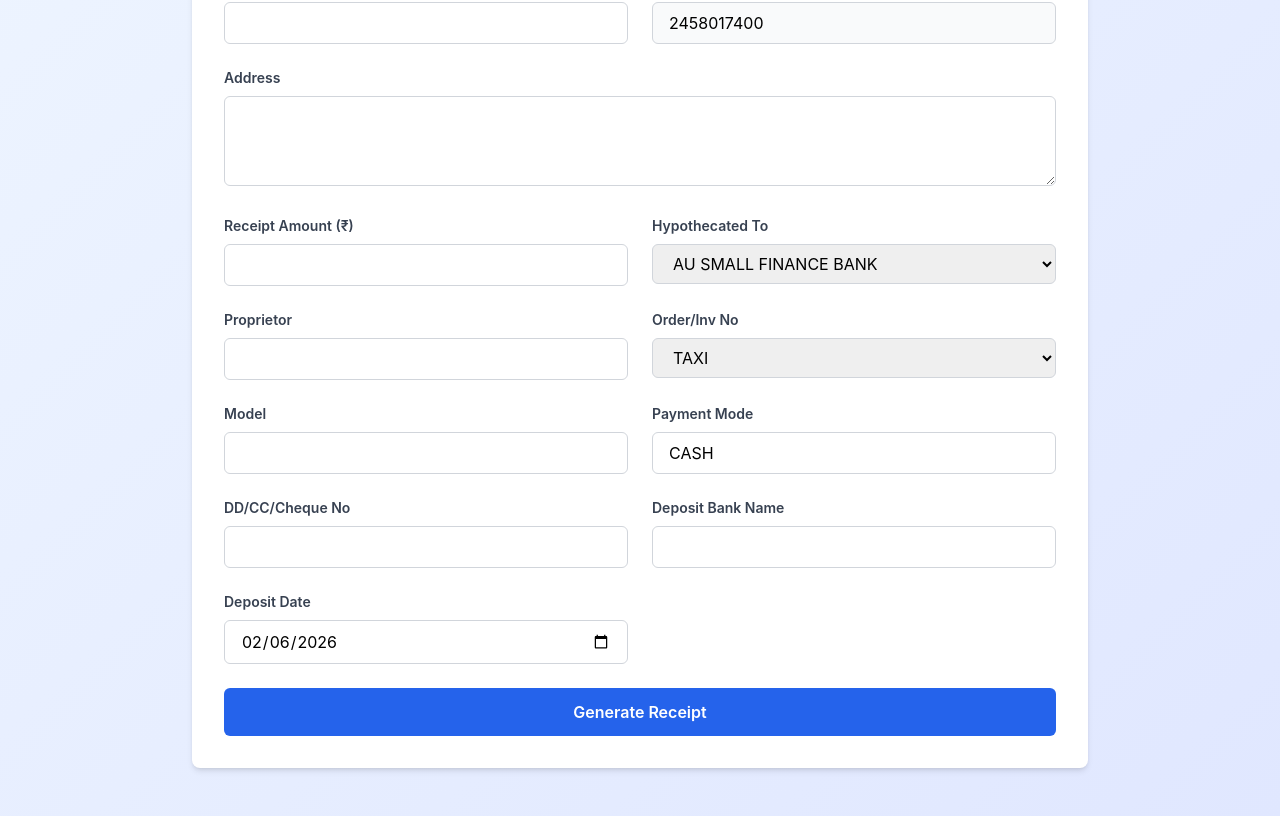
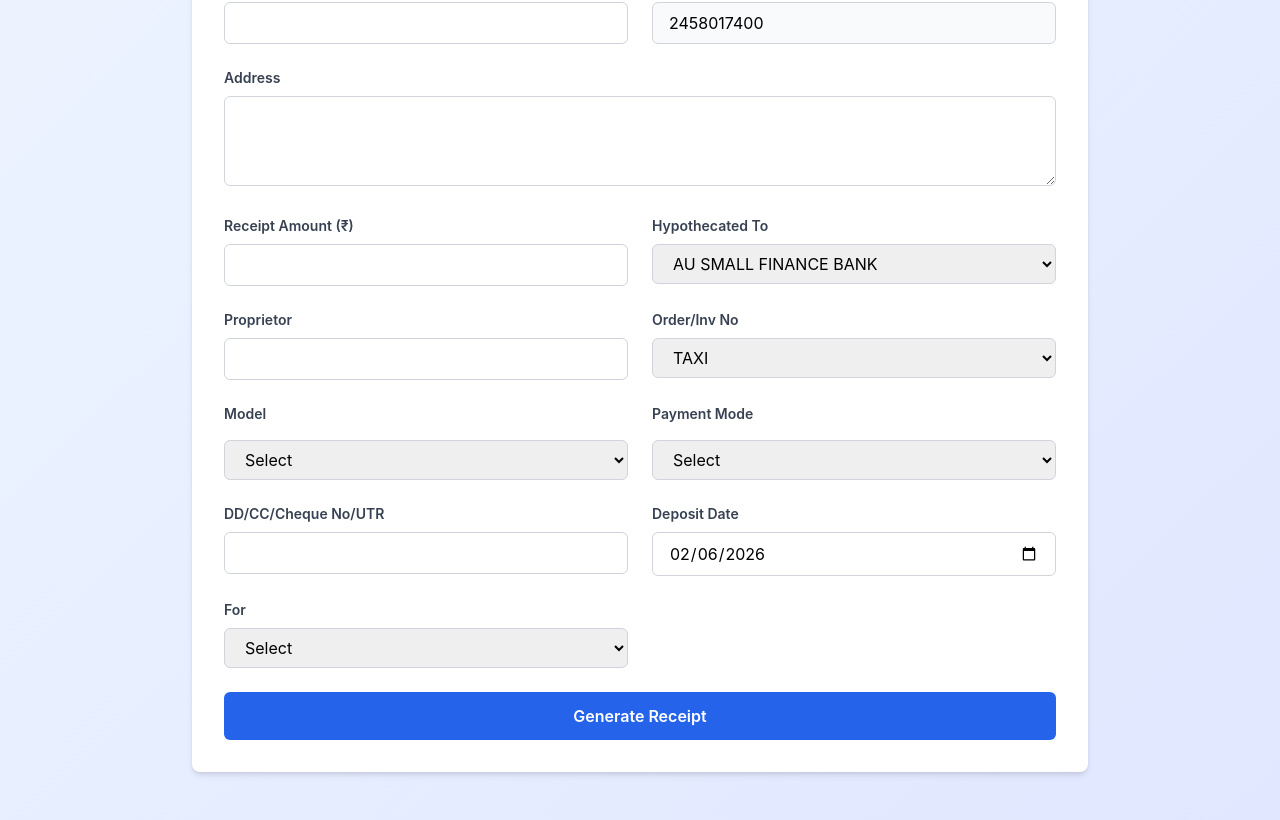
Before and after one commit to VivekBaddi2/receipt-generator, a Next.js app: page / in a window 1280 px wide. Shown: the part 430-1250 px from the top of the page. Built offline with nearby package versions, Linux system fonts and the light colour scheme; no server answers; the database is empty.

Commit message:
added additional dropdowns

```diff
--- a/src/components/ReceiptForm.js
+++ b/src/components/ReceiptForm.js
@@ -4,6 +4,8 @@ import { useEffect, useState } from 'react';
 import { generateReceiptNumber, numberToIndianWords, formatDate } from '../utils/helpers';
 
 export default function ReceiptForm({ onSubmit, loading }) {
+  const [modelOther, setModelOther] = useState(false);
+
   // Fetch the next receipt number on component mount
   useEffect(() => {
     const fetchReceiptNumber = async () => {
@@ -34,10 +36,12 @@ export default function ReceiptForm({ onSubmit, loading }) {
     remark: 'For Vehicle allotment',
     orderType: 'TAXI',
     model: '',
+    modelOther: '',
     paymentMode: 'CASH',
     chequeNo: '',
-    depositBank: '',
+    // depositBank: '',
     depositDate: new Date().toISOString().split('T')[0],
+    for: '',
   });
 
   const handleChange = (e) => {
@@ -207,33 +211,54 @@ export default function ReceiptForm({ onSubmit, loading }) {
           <label className="block text-sm font-semibold text-gray-700 mb-2">
             Model
           </label>
-          <input
-            type="text"
+          <select
             name="model"
             value={formData.model}
             onChange={handleChange}
-            className="w-full px-4 py-2 border border-gray-300 rounded-md focus:ring-2 focus:ring-blue-500 focus:border-transparent"
+            className="w-full px-4 py-2 border border-gray-300 rounded-md focus:ring-2 focus:ring-blue-500 focus:border-transparent mt-2"
             required
+          >
+            <option value="">Select</option>
+            <option value="ERTIGA VXI CNG (White)">ERTIGA VXI CNG (White)</option>
+            <option value="Other" onClick={() => {
+              console.log('Other model selected');
+              setModelOther(true)
+            }}>Other</option>
+          </select>
+          {formData.model == "Other" && (
+            <input
+              type="text"
+              name="modelOther"
+              value={formData.modelOther || ''}
+              onChange={handleChange}
+              placeholder="Enter model name"
+              className="w-full px-4 py-2 border border-gray-300 rounded-md focus:ring-2 focus:ring-blue-500 focus:border-transparent mt-2"
             />
+          )}
         </div>
 
         <div>
           <label className="block text-sm font-semibold text-gray-700 mb-2">
             Payment Mode
           </label>
-          <input
-            type="text"
+          <select
+            required
             name="paymentMode"
             value={formData.paymentMode}
             onChange={handleChange}
-            className="w-full px-4 py-2 border border-gray-300 rounded-md focus:ring-2 focus:ring-blue-500 focus:border-transparent"
-            required
-          />
+            className="w-full px-4 py-2 border border-gray-300 rounded-md focus:ring-2 focus:ring-blue-500 focus:border-transparent mt-2"
+          >
+            <option value="">Select</option>
+            <option value="Cash">Cash</option>
+            <option value="PhonePe">PhonePe</option>
+            <option value="Netbanking">Netbanking</option>
+            <option value="RTGS/NEFT">RTGS/NEFT</option>
+          </select>
         </div>
 
         <div>
           <label className="block text-sm font-semibold text-gray-700 mb-2">
-            DD/CC/Cheque No
+            DD/CC/Cheque No/UTR
           </label>
           <input
             type="text"
@@ -244,7 +269,7 @@ export default function ReceiptForm({ onSubmit, loading }) {
           />
         </div>
 
-        <div>
+        {/* <div>
           <label className="block text-sm font-semibold text-gray-700 mb-2">
             Deposit Bank Name
           </label>
@@ -255,7 +280,7 @@ export default function ReceiptForm({ onSubmit, loading }) {
             onChange={handleChange}
             className="w-full px-4 py-2 border border-gray-300 rounded-md focus:ring-2 focus:ring-blue-500 focus:border-transparent"
           />
-        </div>
+        </div> */}
 
         <div>
           <label className="block text-sm font-semibold text-gray-700 mb-2">
@@ -269,10 +294,29 @@ export default function ReceiptForm({ onSubmit, loading }) {
             className="w-full px-4 py-2 border border-gray-300 rounded-md focus:ring-2 focus:ring-blue-500 focus:border-transparent"
           />
         </div>
+
+        <div>
+          <label className="block text-sm font-semibold text-gray-700 mb-2">
+            For
+          </label>
+          <select
+            name='for'
+            value={formData.for}
+            onChange={handleChange}
+            className="w-full px-4 py-2 border border-gray-300 rounded-md focus:ring-2 focus:ring-blue-500 focus:border-transparent"
+          >
+            <option value="">Select</option>
+            <option value="OM SAI MOTORS PVT. LTD.">OM SAI MOTORS PVT. LTD.</option>
+            <option value="SENGAL AUTORIDERS PVT. LTD.">SENGAL AUTORIDERS PVT. LTD.</option>
+            <option value="SOMANI AUTOWHEELS LLP">SOMANI AUTOWHEELS LLP</option>
+            <option value="AUTOFIN LIMITED">AUTOFIN LIMITED.</option>
+          </select>
+        </div>
       </div>
 
       {/* Amount Preview */}
-      {formData.amount && (
+      {
+        formData.amount && (
           <div className="p-4 bg-blue-50 rounded-md border border-blue-200">
             <p className="text-sm font-semibold text-blue-900">
               Amount in Words:
@@ -281,7 +325,8 @@ export default function ReceiptForm({ onSubmit, loading }) {
               {numberToIndianWords(parseFloat(formData.amount))}
             </p>
           </div>
-      )}
+        )
+      }
 
       <button
         type="submit"
@@ -290,6 +335,6 @@ export default function ReceiptForm({ onSubmit, loading }) {
       >
         {loading ? 'Generating Receipt...' : 'Generate Receipt'}
       </button>
-    </form>
+    </form >
   );
 }
--- a/src/components/ReceiptPreview.js
+++ b/src/components/ReceiptPreview.js
@@ -236,7 +236,7 @@ export default function ReceiptPreview({ receipt }) {
 
           <div className="info-row">
             <div className="info-cell info-label">Model :</div>
-            <div className="info-cell info-value">{receipt.model}</div>
+            <div className="info-cell info-value">{receipt.model == "Other" ? receipt.modelOther : receipt.model}</div>
             <div className="info-cell info-label"></div>
             <div className="info-cell info-value"></div>
           </div>
@@ -248,9 +248,9 @@ export default function ReceiptPreview({ receipt }) {
             <tr>
               <th style={{ width: '5%' }}>Srl.</th>
               <th style={{ width: '12%' }}>Mode</th>
-              <th style={{ width: '15%' }}>DD/CC/CHQ No.Date</th>
+              <th style={{ width: '15%' }}>DD/CC/Cheque No/UTR</th>
               <th style={{ width: '12%' }}>Favouring</th>
-              <th style={{ width: '15%' }}>D1/Deposit Bank Name</th>
+              <th style={{ width: '15%' }}>Deposit Date</th>
               <th style={{ width: '26%' }}></th>
               <th style={{ width: '15%' }}>Amount</th>
             </tr>
@@ -259,9 +259,9 @@ export default function ReceiptPreview({ receipt }) {
             <tr>
               <td>1</td>
               <td>{receipt.paymentMode}</td>
-              <td>{receipt.chequeNo} <br /> {receipt.depositBank ? 'DATE ' + receipt.depositDate : ''} </td>
+              <td>{receipt.chequeNo}</td>
               <td></td>
-              <td>{receipt.depositBank ? receipt.depositBank : ''}</td>
+              <td>{receipt.depositDate}</td>
               <td></td>
               <td>{receipt.amount.toFixed(2)}</td>
             </tr>
@@ -294,7 +294,7 @@ export default function ReceiptPreview({ receipt }) {
 
           {/* Signature Section */}
           <div className="signature-section flex flex-col gap-16 items-end font-bold">
-            <div>For AUTOFIN LIMITED.</div>
+            <div>For {receipt.for}</div>
             <div>(Authorized Signatory)</div>
           </div>
         </div>
--- a/src/models/Receipt.js
+++ b/src/models/Receipt.js
@@ -50,22 +50,30 @@ const ReceiptSchema = new mongoose.Schema({
     type: String,
     required: true,
   },
+  modelOther: {
+    type: String,
+    default: '',
+  },
   paymentMode: {
     type: String,
-    default: 'CASH',
+    required: true,
   },
   chequeNo: {
     type: String,
     default: '',
   },
-  depositBank: {
-    type: String,
-    default: '',
-  },
+  // depositBank: {
+  //   type: String,
+  //   default: '',
+  // },
   depositDate: {
     type: String,
     default: '',
   },
+  for: {
+    type: String,
+    default: '',
+  }
 }, {
   timestamps: true,
 });
```
Lines whose indentation alone changed are shown as unchanged.
